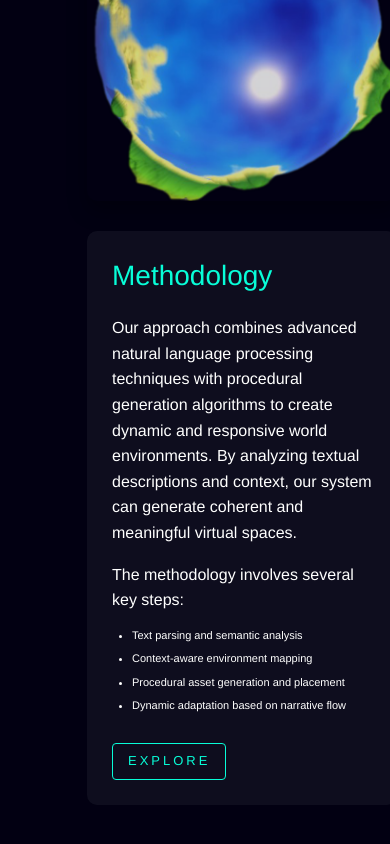
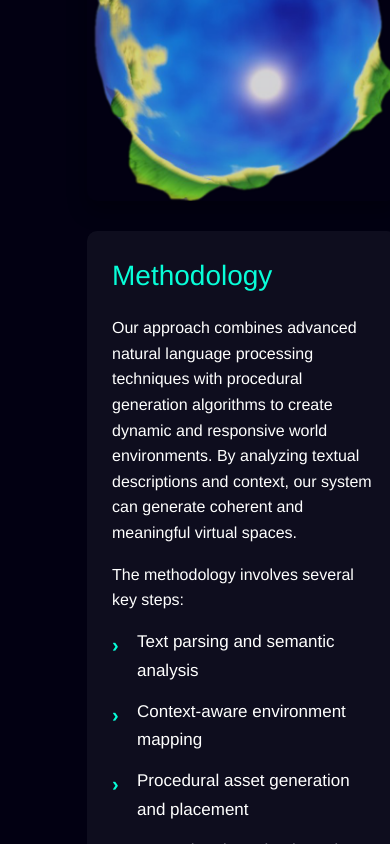
Before and after one commit to yigitalpdemirci/designProject, a React (Create React App) app: page / in a window 390 px wide. Shown: the part 1156-2000 px from the top of the page. Built offline with nearby package versions, Linux system fonts and the light colour scheme.

Commit message:
feat: update package dependencies, enhance performance for mobile, and conditionally render

```diff
--- a/src/App.js
+++ b/src/App.js
@@ -14,7 +14,9 @@ function App() {
         <Route path="/" element={<Layout />}>
           <Route index element={<Home/>}/>
           <Route path="about" element={<About />} />
-          <Route path="world" element={<World />} />
+          {process.env.NODE_ENV === 'development' && (
+            <Route path="world" element={<World />} />
+          )}
         </Route>
 
       </Routes>
--- a/src/components/Home/index.js
+++ b/src/components/Home/index.js
@@ -57,7 +57,6 @@ const Home = () => {
             <li>Procedural asset generation and placement</li>
             <li>Dynamic adaptation based on narrative flow</li>
           </ul>
-          <Link to="/world" className="flat-button">EXPLORE</Link>
         </div>
       </div>
     </div>
--- a/src/components/Home/index.scss
+++ b/src/components/Home/index.scss
@@ -68,10 +68,26 @@
 
       ul {
         margin-bottom: 20px;
-        padding-left: 20px;
+        padding-left: 0; // Remove default padding, we'll add to li
+        list-style: none; // Remove default bullets
 
         li {
-          margin-bottom: 8px;
+          margin-bottom: 12px; // Increased margin
+          position: relative;
+          padding-left: 25px; // Space for custom bullet
+          font-size: 17px; // Slightly larger font for list items
+          line-height: 1.7;
+
+          &::before {
+            content: '›'; // Custom bullet character
+            position: absolute;
+            left: 0;
+            top: 0;
+            color: #08fdd8; // Theme color for the bullet
+            font-weight: bold;
+            font-size: 20px; // Adjust size of the bullet
+            line-height: inherit; // Align with text
+          }
         }
       }
 
--- a/src/components/Layout/index.scss
+++ b/src/components/Layout/index.scss
@@ -1,11 +1,12 @@
 // src/components/Layout/index.scss
 .page {
   width: 100%;
-  height: 100%;
-  position: absolute;
-  padding-left: 40px;
+  min-height: 100vh; // Allow page to grow beyond viewport height
+  position: relative;   // Changed from absolute, might need further adjustment
+  overflow-y: auto;   // Allow this container to scroll
+  padding-left: 40px; // Keep existing padding
 
-  margin-left: 7px; // Sidebar'ın görünür kısmı kadar boşluk
+  margin-left: 7px; // Sidebar'ın görünür kısmı kadar boşluk (for desktop)
   transition: all 0.3s ease;
 
 }
--- a/src/components/Sidebar/index.js
+++ b/src/components/Sidebar/index.js
@@ -20,7 +20,6 @@ const Sidebar = () => {
       <button className="toggle-btn" onClick={toggleSidebar}>
         <FontAwesomeIcon icon={faBars} color="#ffd700" />
       </button>
-
       <Link className="logo" to="/">
           <img src={LogoS} alt="logo" />
         </Link>
@@ -30,6 +29,14 @@ const Sidebar = () => {
             <FontAwesomeIcon icon={faHome} color="#4d4d4e" />
           </NavLink>
 
+          <NavLink exact="true" activeclassname="active" className="about-link" to="/about">
+            <FontAwesomeIcon icon={faUser} color="#4d4d4e" />
+          </NavLink>
+
+          <a target="_blank" rel="noreferrer" href="https://youtu.be/q93CwmL2j7k" className="youtube-link">
+            <FontAwesomeIcon icon={faYoutube} color="#4d4d4e" />
+          </a>
+
           {process.env.NODE_ENV === 'development' && (
             <NavLink exact="true" activeclassname="active" className="world-link" to="/world">
               <i className="png-icon-container">
@@ -37,18 +44,10 @@ const Sidebar = () => {
               </i>
             </NavLink>
           )}
-
-        <NavLink exact="true" activeclassname="active" className="about-link" to="/about">
-          <FontAwesomeIcon icon={faUser} color="#4d4d4e" />
-        </NavLink>
         </nav>
 
         <ul>
-        <li>
-          <a target="_blank" rel="noreferrer" href="https://youtu.be/q93CwmL2j7k">
-            <FontAwesomeIcon icon={faYoutube} color="#4d4d4e" />
-          </a>
-        </li>
+          {/* YouTube link moved to nav */}
         </ul>
       </div>
     );
--- a/src/components/Sidebar/index.scss
+++ b/src/components/Sidebar/index.scss
@@ -129,6 +129,12 @@
         content: "WORLD"
       }
     }
+
+    a.youtube-link {
+      &::after {
+        content: "YOUTUBE"
+      }
+    }
   }
 
   ul {
--- a/src/components/StarryBackground.js
+++ b/src/components/StarryBackground.js
@@ -1,4 +1,4 @@
-import React, { useEffect } from 'react';
+import { useEffect } from 'react';
 import './StarryBackground.css';
 
 const StarryBackground = () => {
--- a/src/index.css
+++ b/src/index.css
@@ -1,5 +1,6 @@
 html{
-  font-size: 62.5% ;
+  font-size: 62.5%;
+  height: 100%;
 }
 
 body {
@@ -7,8 +8,9 @@ body {
   font:300 11px/1.4 'Helvetica Neue', sans-serif;
   color: rgb(36, 6, 81);
   background: rgb(2, 0, 18);
-  overflow:hidden;
-  display:block;
+  height: 100%;
+  /* overflow:hidden; Removed */
+  display:block; /* display: block is default for body, can be removed if not specifically needed for other reasons */
   -webkit-font-smoothing: antialiased;
   -moz-osx-font-smoothing: grayscale;
 }
```
Also changed, not shown: package.json (+15 -3 lines), 1 other file (tests, documents, lock files or other folders). Lines whose indentation alone changed are shown as unchanged.
